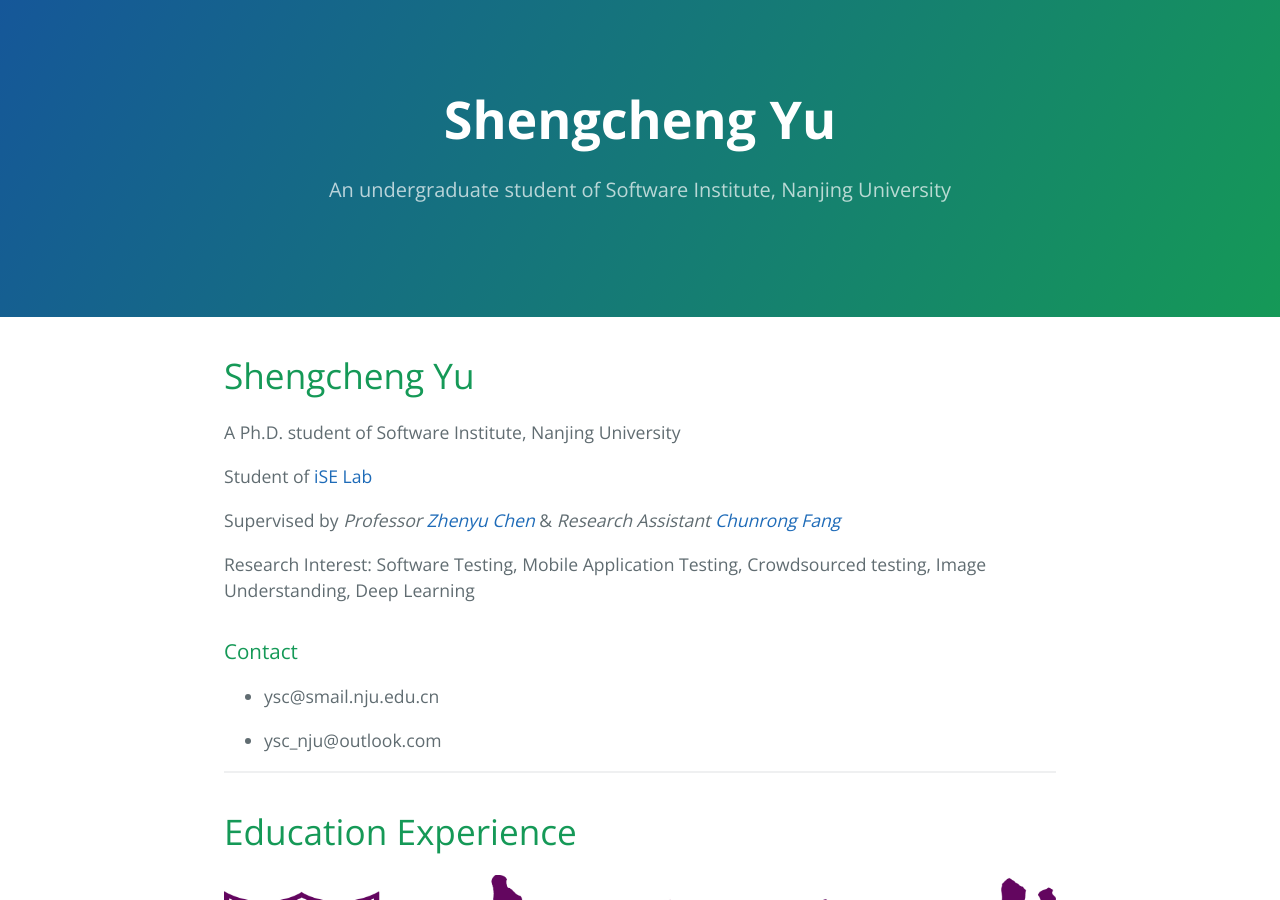
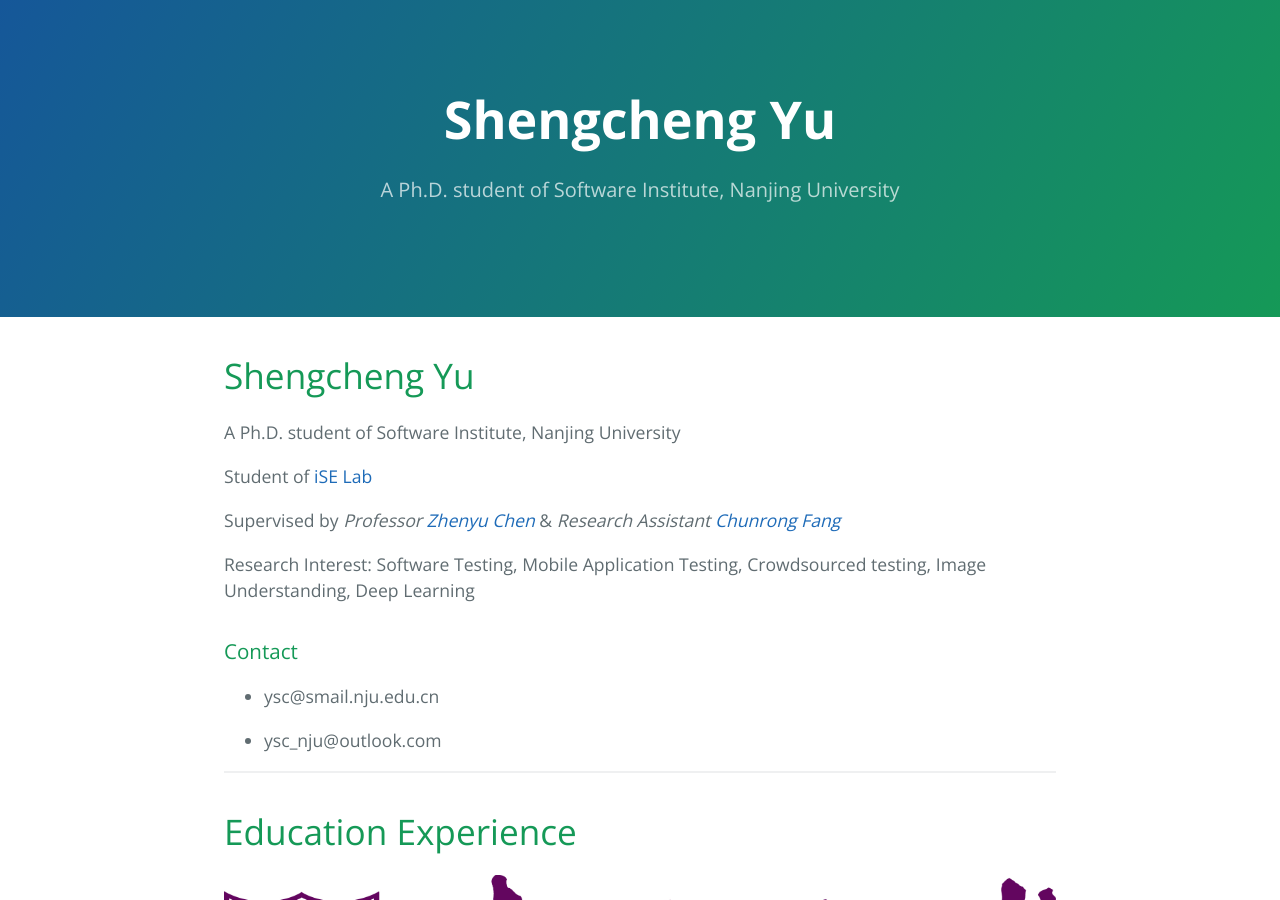
Before and after one commit to yushengcheng/yushengcheng.github.io, a Jekyll site: the page built from index.md, in a window 1280 px wide and 900 px high. Built offline with Jekyll 4.4.1, drawn with Linux system fonts in a browser that asks for light colours; our own code applies the rules of GitHub Pages for plain Markdown files.

Commit message:
Update _config.yml

```diff
--- a/_config.yml
+++ b/_config.yml
@@ -1,5 +1,5 @@
 title: Shengcheng Yu
-description: An undergraduate student of Software Institute, Nanjing University
+description: A Ph.D. student of Software Institute, Nanjing University
 show_downloads: false
 google_analytics:
 theme: jekyll-theme-cayman
```
